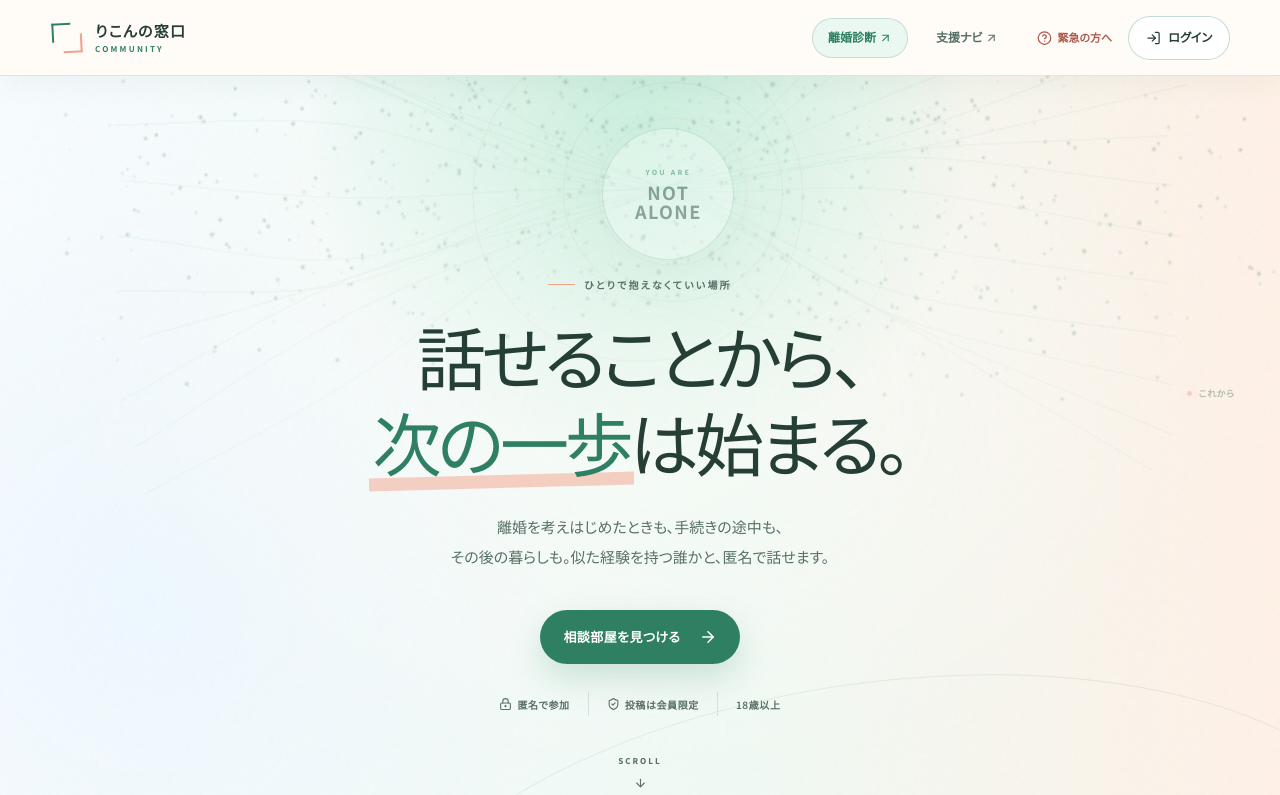
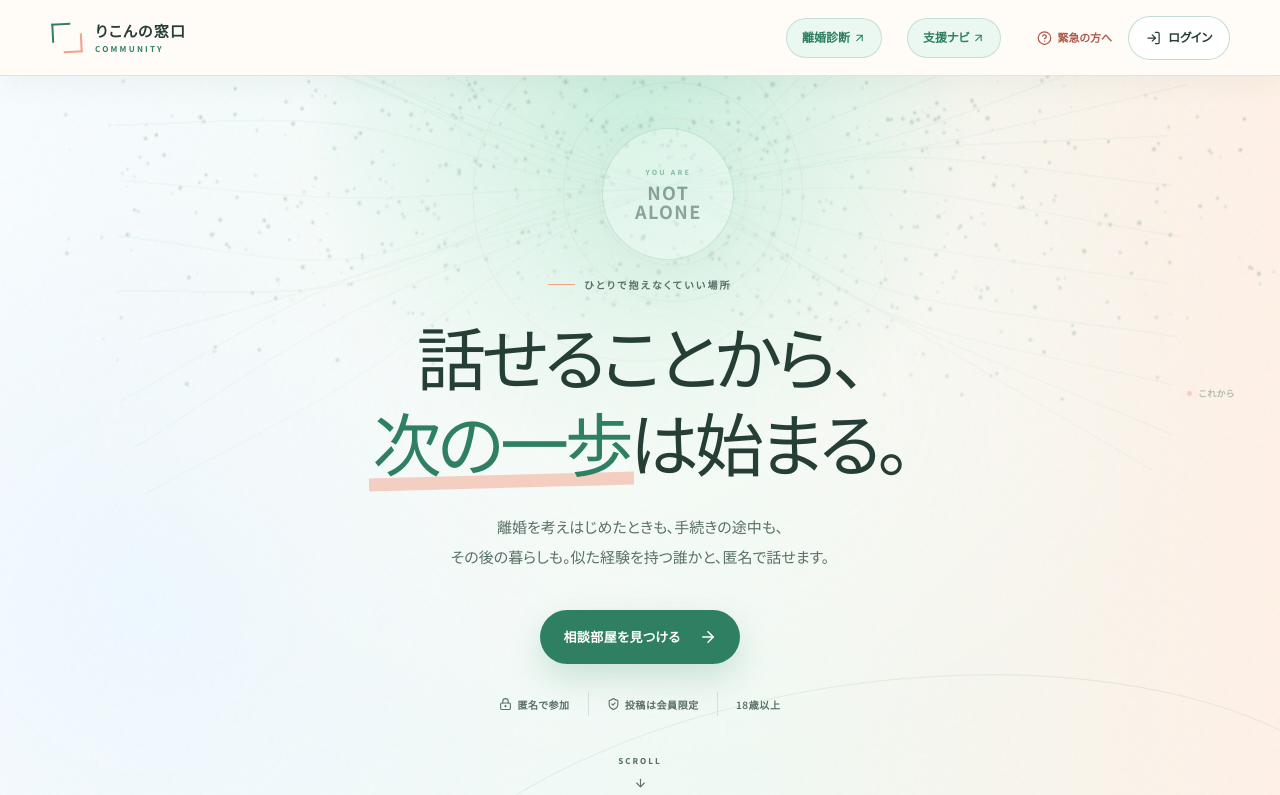
Before and after one commit to 252595tana-alt/rikon-community, a Next.js app: page / in a window 1280 px wide. Shown: the top 795 px of the page. Built offline with nearby package versions, Linux system fonts and the light colour scheme; no server answers.

Commit message:
Match support nav header styling

```diff
--- a/src/app/globals.css
+++ b/src/app/globals.css
@@ -54,8 +54,8 @@ svg { flex: 0 0 auto; }
 .desktop-nav a { min-height: 44px; padding-inline: 3px; display: inline-flex; align-items: center; gap: 3px; color: var(--ink-soft); font-size: 12px; font-weight: 600; transition: color .2s; }
 .desktop-nav a:hover { color: var(--mint-deep); }
 .desktop-nav svg { width: 13px; }
-.desktop-nav .diagnosis-nav-cta { min-height: 40px; padding: 0 15px; border: 1px solid rgba(47,128,99,.2); border-radius: 999px; background: var(--mint-pale); color: var(--mint-deep); font-weight: 800; }
-.desktop-nav .diagnosis-nav-cta:hover { background: var(--mint); color: var(--ink); }
+.desktop-nav .utility-nav-cta { min-height: 40px; padding: 0 15px; border: 1px solid rgba(47,128,99,.2); border-radius: 999px; background: var(--mint-pale); color: var(--mint-deep); font-weight: 800; }
+.desktop-nav .utility-nav-cta:hover { background: var(--mint); color: var(--ink); }
 .header-actions { display: flex; align-items: center; gap: 16px; }
 .emergency-link { min-height: 44px; display: inline-flex; align-items: center; gap: 5px; color: #ad594a; font-size: 11px; font-weight: 700; }
 .emergency-link svg { width: 15px; }
--- a/src/components/site-header.tsx
+++ b/src/components/site-header.tsx
@@ -21,10 +21,12 @@ export function SiteHeader() {
           <Brand />
         </Link>
         <nav className="desktop-nav" aria-label="メインナビゲーション">
-          <a className="diagnosis-nav-cta" href="https://rikon-window.vercel.app/diagnosis/start" target="_blank" rel="noreferrer">
+          <a className="utility-nav-cta" href="https://rikon-window.vercel.app/diagnosis/start" target="_blank" rel="noreferrer">
             離婚診断 <ArrowUpRight aria-hidden="true" />
           </a>
-          <a href="https://252595tana-alt.github.io/rikon-support-navi-prototype/" target="_blank" rel="noreferrer">支援ナビ <ArrowUpRight aria-hidden="true" /></a>
+          <a className="utility-nav-cta" href="https://252595tana-alt.github.io/rikon-support-navi-prototype/" target="_blank" rel="noreferrer">
+            支援ナビ <ArrowUpRight aria-hidden="true" />
+          </a>
         </nav>
         <div className="header-actions">
           <Link className="emergency-link" href="/emergency">
```
